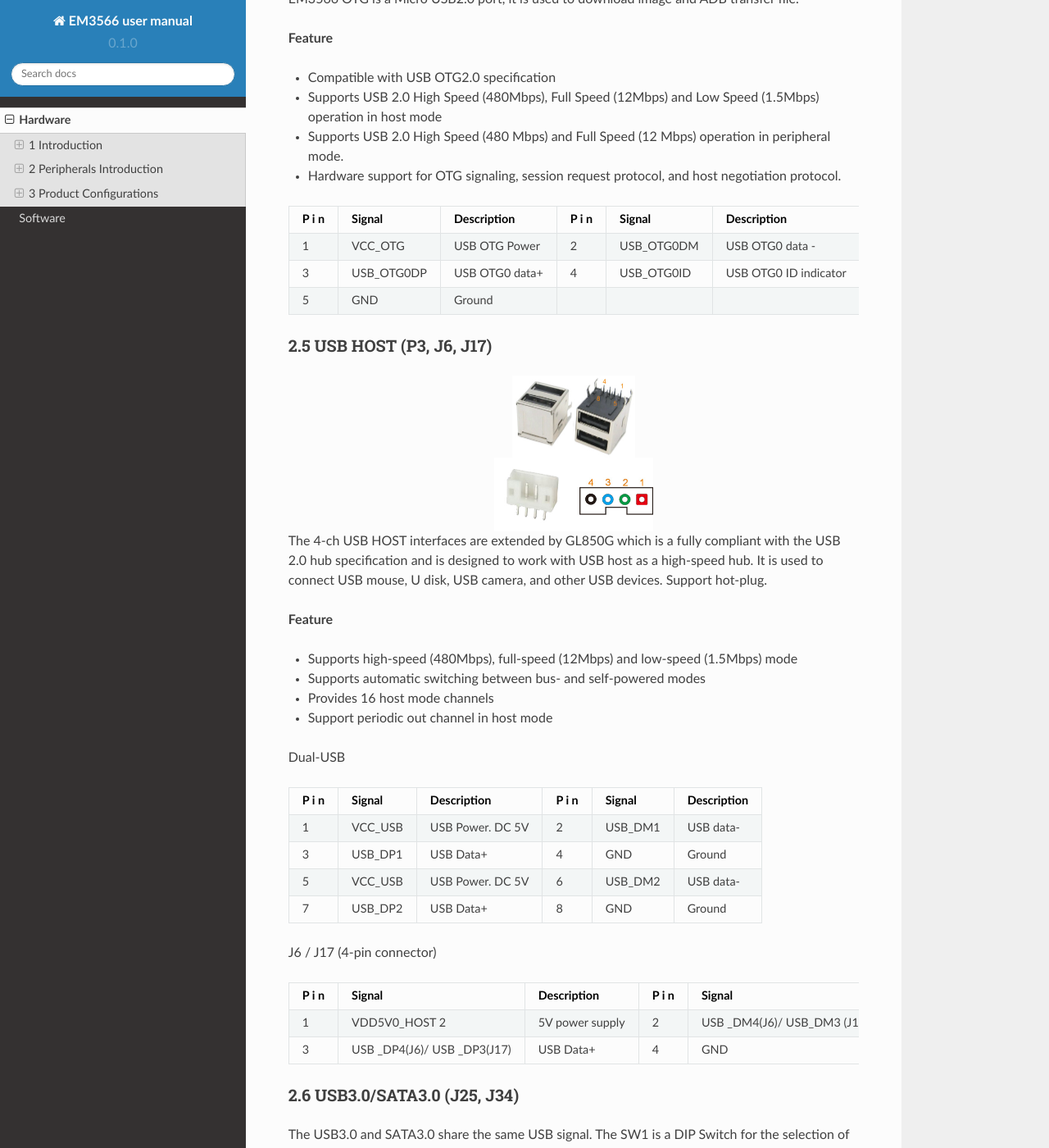
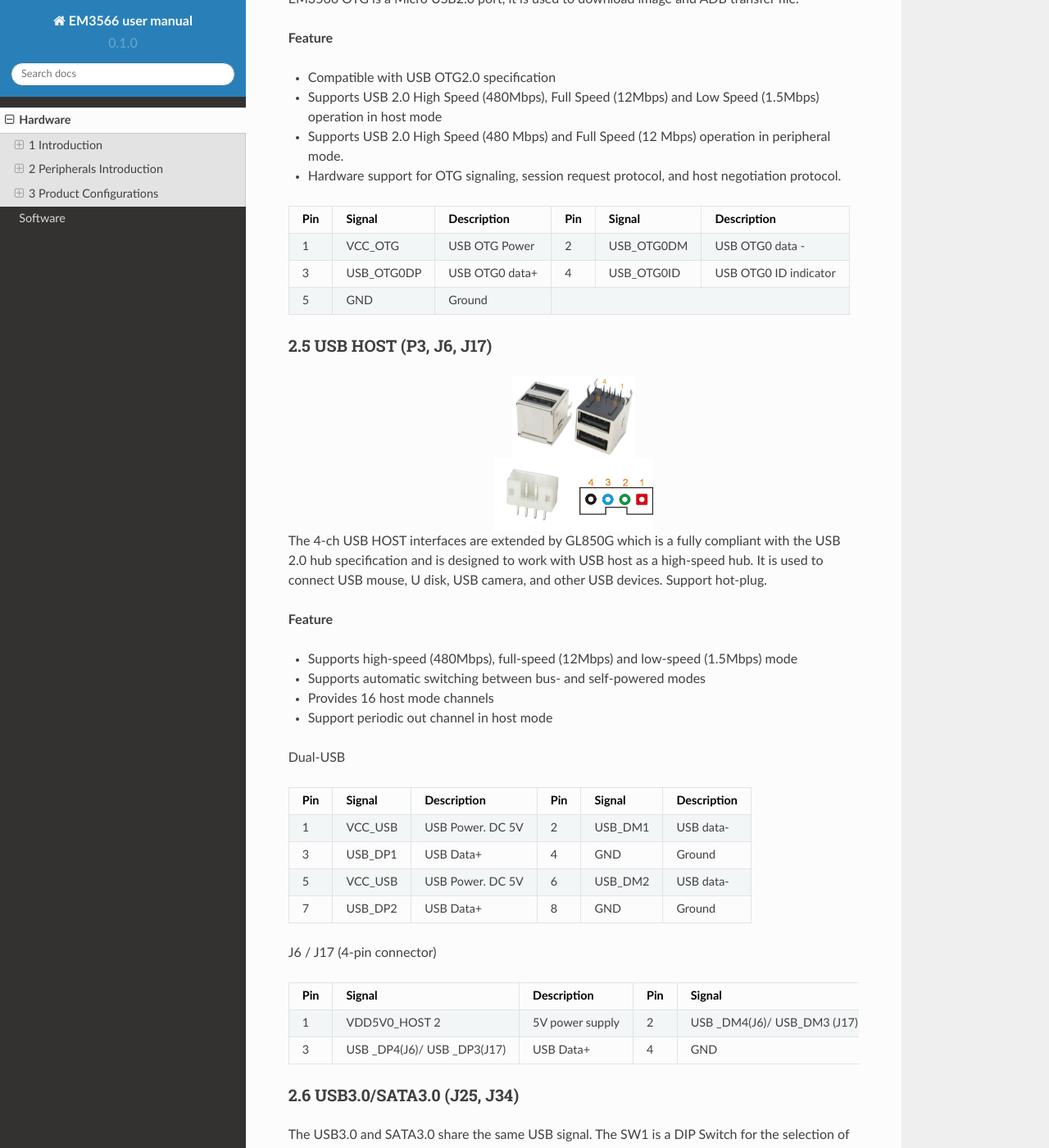
Before and after one commit to boardcon/EM3566, a Sphinx documentation site: the page built from docs/source/hardware.rst, in a window 1280 px wide and 1400 px high, scrolled down 11280 px. Shown: the whole window at 82% size. Built offline with Sphinx 7.4.7 and the Read the Docs theme 2.0.0, drawn with Linux system fonts in a browser that asks for light colours; some of the changed text lies outside the part shown.

Commit message:
Update hardware.rst

```diff
--- a/docs/source/hardware.rst
+++ b/docs/source/hardware.rst
@@ -851,9 +851,7 @@ EM3566 supports HDMI 2.0 transmitter with HDCP 1.4/2.2, up to 4K@60fps.
    access
 
 +---+---------------+--------------+---+--------------+--------------+
-| P | Signal        | Description  | P | Signal       | Description  |
-| i |               |              | i |              |              |
-| n |               |              | n |              |              |
+|Pin| Signal        | Description  |Pin| Signal       | Description  |
 +===+===============+==============+===+==============+==============+
 | 1 | HDMI_TX2P     | HDMI data 2  | 2 | GND          | Ground       |
 |   |               | pair         |   |              |              |
@@ -882,8 +880,8 @@ EM3566 supports HDMI 2.0 transmitter with HDCP 1.4/2.2, up to 4K@60fps.
 | 1 | GND           | Ground       | 1 | HDMI_VCC     | 5V power     |
 | 7 |               |              | 8 |              | supply       |
 +---+---------------+--------------+---+--------------+--------------+
-| 1 | HDMI_TX_HPDIN | Hot Plug     |   |              |              |
-| 9 |               | Detect       |   |              |              |
+| 1 | HDMI_TX_HPDIN | Hot Plug     |                                 |
+| 9 |               | Detect       |                                 |
 +---+---------------+--------------+---+--------------+--------------+
 
 2.4 USB OTG (J29)
@@ -908,9 +906,7 @@ transfer file.
    host negotiation protocol.
 
 +---+-------------+---------------+---+--------------+--------------+
-| P | Signal      | Description   | P | Signal       | Description  |
-| i |             |               | i |              |              |
-| n |             |               | n |              |              |
+|Pin| Signal      | Description   |Pin| Signal       | Description  |
 +===+=============+===============+===+==============+==============+
 | 1 | VCC_OTG     | USB OTG Power | 2 | USB_OTG0DM   | USB OTG0     |
 |   |             |               |   |              | data -       |
@@ -918,7 +914,7 @@ transfer file.
 | 3 | USB_OTG0DP  | USB OTG0      | 4 | USB_OTG0ID   | USB OTG0 ID  |
 |   |             | data+         |   |              | indicator    |
 +---+-------------+---------------+---+--------------+--------------+
-| 5 | GND         | Ground        |   |              |              |
+| 5 | GND         | Ground        |                                 |
 +---+-------------+---------------+---+--------------+--------------+
 
 2.5 USB HOST (P3, J6, J17)
@@ -950,9 +946,7 @@ disk, USB camera, and other USB devices. Support hot-plug.
 Dual-USB
 
 +---+------------+----------------+---+------------+----------------+
-| P | Signal     | Description    | P | Signal     | Description    |
-| i |            |                | i |            |                |
-| n |            |                | n |            |                |
+|Pin| Signal     | Description    |Pin| Signal     | Description    |
 +===+============+================+===+============+================+
 | 1 | VCC_USB    | USB Power. DC  | 2 | USB_DM1    | USB data-      |
 |   |            | 5V             |   |            |                |
@@ -968,9 +962,7 @@ Dual-USB
 J6 / J17 (4-pin connector)
 
 +---+------------+----------------+---+------------+----------------+
-| P | Signal     | Description    | P | Signal     | Description    |
-| i |            |                | i |            |                |
-| n |            |                | n |            |                |
+|Pin| Signal     | Description    |Pin| Signal     | Description    |
 +===+============+================+===+============+================+
 | 1 | VDD5V0_HOST| 5V power       | 2 | USB        | USB data-      |
 |   | 2          | supply         |   | _DM4(J6)/  |                |
@@ -1001,9 +993,9 @@ Switch for the selection of USB3.0 or SATA.
   :alt: SW-ON-ON
 
 +-----------------+----------------+-----------------+
-|                 |             **SW1**              |
+|                 | SW1                              |
 +-----------------+----------------+-----------------+
-| **Mode**        |    1           |    2            |
+| Mode            |    1           |    2            |
 +=================+================+=================+
 | USB3.0          | OFF            | OFF             |
 +=================+----------------+-----------------+
@@ -1016,9 +1008,7 @@ Switch for the selection of USB3.0 or SATA.
   :height: 100px
 
 +---+-------------+---------------+---+------------+----------------+
-| P | Signal      | Description   | P | Signal     | Description    |
-| i |             |               | i |            |                |
-| n |             |               | n |            |                |
+|Pin| Signal      | Description   |Pin| Signal     | Description    |
 +===+=============+===============+===+============+================+
 | 1 | VCC5V0_HOST1| USB Power. DC | 2 | USB3_DM    | USB data-      |
 |   |             | 5V            |   |            |                |
@@ -1030,16 +1020,14 @@ Switch for the selection of USB3.0 or SATA.
 +---+-------------+---------------+---+------------+----------------+
 | 7 | GND         | Ground        | 8 | USB3_SSTXN | USB SSTX Data- |
 +---+-------------+---------------+---+------------+----------------+
-| 9 | USB3_SSTXP  | USB SSTX      |   |            |                |
-|   |             | Data+         |   |            |                |
+| 9 | USB3_SSTXP  | USB SSTX      |                                 |
+|   |             | Data+         |                                 |
 +---+-------------+---------------+---+------------+----------------+
 
 EM3566 on-board 7-pin SATA Interface. It requires 5V power supply.
 
 +---+------------+----------------+---+------------+----------------+
-| P | Signal     | Description    | P | Signal     | Description    |
-| i |            |                | i |            |                |
-| n |            |                | n |            |                |
+|Pin| Signal     | Description    |Pin| Signal     | Description    |
 +===+============+================+===+============+================+
 | 1 | GND        | Ground         | 2 | USB3_SSTXP | USB SSTX Data+ |
 +---+------------+----------------+---+------------+----------------+
@@ -1056,9 +1044,7 @@ EM3566 on-board 7-pin SATA Interface. It requires 5V power supply.
   :height: 90px
 
 +---+-------------+---------------+---+--------------+---------------+
-| P | Signal      | Description   | P | Signal       | Description   |
-| i |             |               | i |              |               |
-| n |             |               | n |              |               |
+|Pin| Signal      | Description   |Pin| Signal       | Description   |
 +===+=============+===============+===+==============+===============+
 | 1 | GND         | Ground        | 2 | VCC5V0_HOST1 | SATA power.   |
 |   |             |               |   |              | DC 5V         |
@@ -1082,9 +1068,8 @@ EM3566 adopts RTL8211F as the Ethernet chip. RJ45 connector.
 -  Implements the full 802.3 specification
 
 +---+-----------+-------------------+---+-------+--------------------+
-| P | Signal    | Description       | P | S     | Description        |
-| i |           |                   | i | ignal |                    |
-| n |           |                   | n |       |                    |
+|Pin| Signal    | Description       |Pin| S     | Description        |
+|   |           |                   |   | ignal |                    |
 +===+===========+===================+===+=======+====================+
 | 1 | DA+       | Bi-directional    | 2 | DA-   | Bi-directional     |
 |   |           | transmit/receive  |   |       | transmit/receive   |
@@ -1123,9 +1107,7 @@ resolution.
   :height: 160px
 
 +---+-------------+---------------+---+------------+----------------+
-| P | Signal      | Description   | P | Signal     | Description    |
-| i |             |               | i |            |                |
-| n |             |               | n |            |                |
+|Pin| Signal      | Description   |Pin| Signal     | Description    |
 +===+=============+===============+===+============+================+
 | 1 | VDD5V       | 5V power      | 2 | VDD5V      | 5V power       |
 |   |             | supply        |   |            | supply         |
@@ -1213,9 +1195,7 @@ resolution.
 J26 is used to connect MEMS module for Video output.
 
 +---+-------------+---------------+---+-------------+----------------+
-| P | Signal      | Description   | P | Signal      | Description    |
-| i |             |               | i |             |                |
-| n |             |               | n |             |                |
+|Pin| Signal      | Description   |Pin| Signal      | Description    |
 +===+=============+===============+===+=============+================+
 | 1 | VCC3V3_SYS  | 3.3V power    | 2 | VCC3V3_SYS  | 3.3V power     |
 |   |             | supply        |   |             | supply         |
@@ -1250,9 +1230,7 @@ The GPIO is a 14-pin header connector. The pins can be defined as data
 input / output.
 
 +---+-------------+---------------+---+-------------+----------------+
-| P | Signal      | Description   | P | Signal      | Description    |
-| i |             |               | i |             |                |
-| n |             |               | n |             |                |
+|Pin| Signal      | Description   |Pin| Signal      | Description    |
 +===+=============+===============+===+=============+================+
 | 1 | CIF         | CIF 8BIT      | 2 | CI          | GPIO           |
 |   | _8BIT_CLKIN | clock/GPIO    |   | F_8BIT_HREF |                |
@@ -1287,9 +1264,7 @@ input / output.
 4pin connector. It is used to connect the ADC device.
 
 +---+--------------+---------------+---+------------+----------------+
-| P | Signal       | Description   | P | Signal     | Description    |
-| i |              |               | i |            |                |
-| n |              |               | n |            |                |
+|Pin| Signal       | Description   |Pin| Signal     | Description    |
 +===+==============+===============+===+============+================+
 | 1 | VDDIO_18     | 1.8V power    | 2 | SARADC_VI  | ADC signal     |
 |   |              | supply        |   | N2_HP_HOOK |                |
@@ -1316,9 +1291,7 @@ EM3566 features two 26-pin MIPI connectors for camera (OV13850).
 J30
 
 +---+-------------+---------------+---+------------+----------------+
-| P | Signal      | Description   | P | Signal     | Description    |
-| i |             |               | i |            |                |
-| n |             |               | n |            |                |
+|Pin| Signal      | Description   |Pin| Signal     | Description    |
 +---+-------------+---------------+---+------------+----------------+
 | 1 | GND         | Ground        | 2 | GND        | Ground         |
 +---+-------------+---------------+---+------------+----------------+
@@ -1389,9 +1362,7 @@ J30
 J31
 
 +---+-------------+---------------+---+------------+----------------+
-| P | Signal      | Description   | P | Signal     | Description    |
-| i |             |               | i |            |                |
-| n |             |               | n |            |                |
+|Pin| Signal      | Description   |Pin| Signal     | Description    |
 +---+-------------+---------------+---+------------+----------------+
 | 1 | GND         | Ground        | 2 | GND        | Ground         |
 +---+-------------+---------------+---+------------+----------------+
@@ -1471,9 +1442,7 @@ J31
 3-pin connector. It is used to connect the IR receiver.
 
 +---+-------------+---------------+---+------------+----------------+
-| P | Signal      | Description   | P | Signal     | Description    |
-| i |             |               | i |            |                |
-| n |             |               | n |            |                |
+|Pin| Signal      | Description   |Pin| Signal     | Description    |
 +===+=============+===============+===+============+================+
 | 1 | VCC3V3_SYS  | 3.3V Power    | 2 | PWM3_IR    | IR in          |
 |   |             | supply        |   |            |                |
@@ -1496,9 +1465,7 @@ J31
 The J10 is 3-pin connector for debug. The baud rate is 1500000.
 
 +---+-------------+---------------+---+-------------+---------------+
-| P | Signal      | Description   | P | Signal      | Description   |
-| i |             |               | i |             |               |
-| n |             |               | n |             |               |
+|Pin| Signal      | Description   |Pin| Signal      | Description   |
 +===+=============+===============+===+=============+===============+
 | 1 | UART2DBG_RX | Serial data   | 2 | UART2DBG_TX | Serial data   |
 |   |             | input         |   |             | output        |
@@ -1516,9 +1483,7 @@ The J11/J12 used for RS232.
 J11
 
 +---+--------------+---------------+---+------------+----------------+
-| P | Signal       | Description   | P | Signal     | Description    |
-| i |              |               | i |            |                |
-| n |              |               | n |            |                |
+|Pin| Signal       | Description   |Pin| Signal     | Description    |
 +---+--------------+---------------+---+------------+----------------+
 | 1 | VCC3V3_SYS   | 3.3V power    | 2 | U          | Transmit Data  |
 |   |              | supply        |   | ART4_TX_M0 |                |
@@ -1529,9 +1494,7 @@ J11
 J12
 
 +---+--------------+---------------+---+------------+----------------+
-| P | Signal       | Description   | P | Signal     | Description    |
-| i |              |               | i |            |                |
-| n |              |               | n |            |                |
+|Pin| Signal       | Description   |Pin| Signal     | Description    |
 +---+--------------+---------------+---+------------+----------------+
 | 1 | VCC3V3_SYS   | 3.3V power    | 2 | U          | Transmit Data  |
 |   |              | supply        |   | ART5_TX_M1 |                |
@@ -1556,9 +1519,7 @@ SN75176B Differential bus transceiver.
 J32
 
 +---+-------------+----------------+---+------------+---------------+
-| P | Signal      | Description    | P | Signal     | Description   |
-| i |             |                | i |            |               |
-| n |             |                | n |            |               |
+|Pin| Signal      | Description    |Pin| Signal     | Description   |
 +===+=============+================+===+============+===============+
 | 1 | GND         | Ground         | 2 | RS485_B    | RS-485 Data   |
 |   |             |                |   |            | Line          |
@@ -1575,9 +1536,7 @@ J32
 JP2
 
 +---+-------------+----------------+---+------------+---------------+
-| P | Signal      | Description    | P | Signal     | Description   |
-| i |             |                | i |            |               |
-| n |             |                | n |            |               |
+|Pin| Signal      | Description    |Pin| Signal     | Description   |
 +===+=============+================+===+============+===============+
 | 1 | RS485_A     | RS-485 Data    | 2 | RS485_B    | RS-485 Data   |
 |   |             | Line           |   |            | Line          |
@@ -1592,9 +1551,7 @@ JP2
   :height: 60px
 
 +---+-------------+----------------+---+-------------+--------------+
-| P | Signal      | Description    | P | Signal      | Description  |
-| i |             |                | i |             |              |
-| n |             |                | n |             |              |
+|Pin| Signal      | Description    |Pin| Signal      | Description  |
 +===+=============+================+===+=============+==============+
 | 1 | GND         | Ground         | 2 | SA          | RECOVERY     |
 |   |             |                |   | RADC_VIN0_K |              |
@@ -1623,9 +1580,7 @@ networks.
 CON2
 
 +---+-------------+---------------+---+------------+----------------+
-| P | Signal      | Description   | P | Signal     | Description    |
-| i |             |               | i |            |                |
-| n |             |               | n |            |                |
+|Pin| Signal      | Description   |Pin| Signal     | Description    |
 +===+=============+===============+===+============+================+
 | 1 | 4G_OUT_P    | Line output + | 2 | 3GVCC      | DC 3.3V        |
 +---+-------------+---------------+---+------------+----------------+
@@ -1713,9 +1668,7 @@ SIM Card and can be used for wireless transmission with a 3G/4G module.
 SIM Card slot (P4)
 
 +---+-------------+---------------+---+--------------+--------------+
-| P | Signal      | Description   | P | Signal       | Description  |
-| i |             |               | i |              |              |
-| n |             |               | n |              |              |
+|Pin| Signal      | Description   |Pin| Signal       | Description  |
 +===+=============+===============+===+==============+==============+
 | 1 | SIM_CLK     | Clock         | 2 | SIM_DATA     | s            |
 |   |             |               |   |              | end/receiver |
@@ -1744,9 +1697,7 @@ accessible through the carrier board interface.
   :height: 90px
 
 +---+------------+-----------------+---+--------------+--------------+
-| P | Signal     | Description     | P | Signal       | Description  |
-| i |            |                 | i |              |              |
-| n |            |                 | n |              |              |
+|Pin| Signal     | Description     |Pin| Signal       | Description  |
 +===+============+=================+===+==============+==============+
 | 1 | SDMMC0_D2  | SD/MMC data2    | 2 | SDMMC0_D3    | SD/MMC data3 |
 +---+------------+-----------------+---+--------------+--------------+
@@ -1801,9 +1752,7 @@ provides SDIO interface for WiFi, UART / PCM for Bluetooth.
 +-----------------------+----------------------------------------------+
 
 +---+-------------+----------------+---+-------------+---------------+
-| P | Signal      | Description    | P | Signal      | Description   |
-| i |             |                | i |             |               |
-| n |             |                | n |             |               |
+|Pin| Signal      | Description    |Pin| Signal      | Description   |
 +===+=============+================+===+=============+===============+
 | 1 | GND         | Ground         | 2 | WL_BT_ANT   | RF I/O        |
 |   |             |                |   |             | (Connect to   |
@@ -1895,9 +1844,7 @@ M.2 M key socket (PCIe) for NVMe SSD.
   :height: 90px
 
 +---+-------------+---------------+---+-----------+-------------------+
-| P | Signal      | Description   | P | Signal    | Description       |
-| i |             |               | i |           |                   |
-| n |             |               | n |           |                   |
+|Pin| Signal      | Description   |Pin| Signal    | Description       |
 +===+=============+===============+===+===========+===================+
 | 1 | GND         | Ground        | 2 | PCIE_3V3  | 3.3V power supply |
 +---+-------------+---------------+---+-----------+-------------------+
@@ -2030,9 +1977,7 @@ acquisition times.
 -  The antenna band is 1575.42MHZ; Voltage: 3.0-5.0V
 
 +---+-------------+---------------+---+--------------+--------------+
-| P | Signal      | Description   | P | Signal       | Description  |
-| i |             |               | i |              |              |
-| n |             |               | n |              |              |
+|Pin| Signal      | Description   |Pin| Signal       | Description  |
 +===+=============+===============+===+==============+==============+
 | 1 | GND         | Ground        | 2 | UART3_RX_M0  | UART3        |
 |   |             |               |   |              | receive      |
@@ -2079,9 +2024,7 @@ The backup battery (3V) is used to ensure the RTC (frequency 32.768KHz)
 is still able to work after power off. Lithium cell model: CR1220.
 
 +---+-------------+---------------+---+--------------+--------------+
-| P | Signal      | Description   | P | Signal       | Description  |
-| i |             |               | i |              |              |
-| n |             |               | n |              |              |
+|Pin| Signal      | Description   |Pin| Signal       | Description  |
 +===+=============+===============+===+==============+==============+
 | 1 | VBuck       | 3V battery    | 2 | GND          | Ground       |
 +---+-------------+---------------+---+--------------+--------------+
```
Also changed, not shown: other parts of docs/source/hardware.rst (+6 -8 lines).
